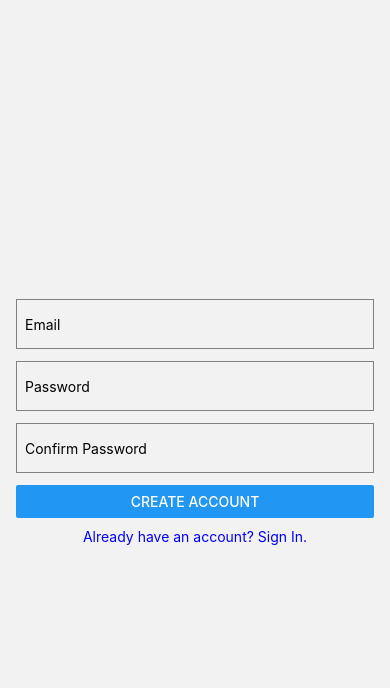
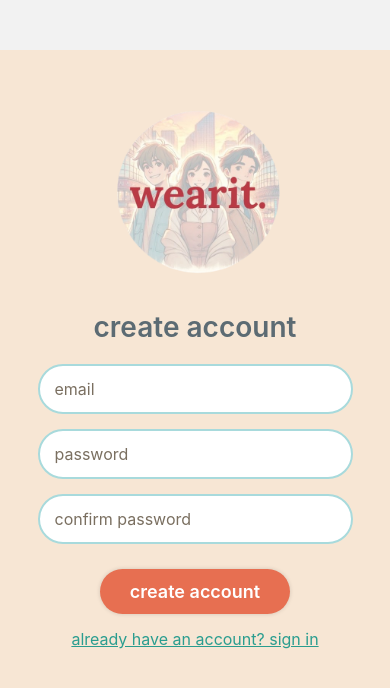
Before and after one commit to athiraponneth/HooHacks25, a React Native app: screen /CreateAccount in a window 390 px wide. Shown: the top 688 px of the page. Built offline with nearby package versions, Linux system fonts and the light colour scheme; no server answers.

Commit message:
create account styling

```diff
--- a/CreateAccountScreen.js
+++ b/CreateAccountScreen.js
@@ -1,7 +1,8 @@
 import React, { useState } from 'react';
-import { View, TextInput, Button, Text, StyleSheet, Alert } from 'react-native';
+import { View, TextInput, Text, StyleSheet, Alert, Image, TouchableOpacity } from 'react-native';
 import { auth } from './firebaseConfig';
 import { createUserWithEmailAndPassword } from 'firebase/auth';
+import logo from './assets/logo.png';
 
 export default function CreateAccountScreen({ navigation }) {
   const [email, setEmail] = useState('');
@@ -22,7 +23,7 @@ export default function CreateAccountScreen({ navigation }) {
     try {
       const userCredential = await createUserWithEmailAndPassword(auth, email, password);
       Alert.alert('Account Created', `Welcome ${userCredential.user.email}`);
-      navigation.navigate('GenerateAvatar'); // Navigate back to SignIn screen after account creation
+      navigation.navigate('GenerateAvatarScreen');
     } catch (error) {
       switch (error.code) {
         case 'auth/invalid-email':
@@ -42,31 +43,38 @@ export default function CreateAccountScreen({ navigation }) {
 
   return (
     <View style={styles.container}>
+      <Image source={logo} style={styles.logo} resizeMode="contain" />
+      <Text style={styles.title}>create account</Text>
       <TextInput
         style={styles.input}
-        placeholder="Email"
+        placeholder="email"
+        placeholderTextColor="#7A6F60"
         keyboardType="email-address"
         value={email}
         onChangeText={setEmail}
       />
       <TextInput
         style={styles.input}
-        placeholder="Password"
+        placeholder="password"
+        placeholderTextColor="#7A6F60"
         secureTextEntry
         value={password}
         onChangeText={setPassword}
       />
       <TextInput
         style={styles.input}
-        placeholder="Confirm Password"
+        placeholder="confirm password"
+        placeholderTextColor="#7A6F60"
         secureTextEntry
         value={confirmPassword}
         onChangeText={setConfirmPassword}
       />
-      <Button title="Create Account" onPress={handleCreateAccount} />
-      <Text style={styles.link} onPress={() => navigation.navigate('SignIn')}>
-        Already have an account? Sign In.
-      </Text>
+      <TouchableOpacity style={styles.button} onPress={handleCreateAccount}>
+        <Text style={styles.buttonText}>create account</Text>
+      </TouchableOpacity>
+      <TouchableOpacity style={styles.linkButton} onPress={() => navigation.navigate('SignIn')}>
+        <Text style={styles.link}>already have an account? sign in</Text>
+      </TouchableOpacity>
     </View>
   );
 }
@@ -74,19 +82,60 @@ export default function CreateAccountScreen({ navigation }) {
 const styles = StyleSheet.create({
   container: {
     flex: 1,
-    justifyContent: 'center',
-    padding: 16,
+    justifyContent: 'flex-start',
+    alignItems: 'center',
+    backgroundColor: '#F7E6D4',
+    padding: 20,
+    marginTop: 50,
+  },
+  logo: {
+    width: 200,
+    height: 200,
+    marginBottom: 20,
+    marginTop: 20,
+  },
+  title: {
+    fontSize: 28,
+    color: '#5C6B73',
+    marginBottom: 20,
+    fontWeight: '600',
   },
   input: {
+    width: '90%',
     height: 50,
-    borderColor: 'gray',
-    borderWidth: 1,
-    marginBottom: 12,
-    paddingLeft: 8,
+    borderColor: '#A8DADC',
+    backgroundColor: '#FFFFFF',
+    borderWidth: 2,
+    borderRadius: 25,
+    paddingLeft: 15,
+    marginBottom: 15,
+    fontSize: 16,
+    color: '#457B9D',
+  },
+  button: {
+    backgroundColor: '#E76F51',
+    paddingVertical: 12,
+    paddingHorizontal: 30,
+    borderRadius: 25,
+    shadowColor: '#000',
+    shadowOpacity: 0.15,
+    shadowRadius: 4,
+    elevation: 5,
+    marginTop: 10,
+    alignItems: 'center',
+  },
+  buttonText: {
+    color: '#FFFFFF',
+    fontSize: 18,
+    fontWeight: '600',
+  },
+  linkButton: {
+    marginTop: 15,
   },
   link: {
-    color: 'blue',
-    marginTop: 10,
+    color: '#2A9D8F',
+    fontSize: 16,
+    textDecorationLine: 'underline',
     textAlign: 'center',
   },
 });
```
Also changed, not shown: 64 other files (tests, documents, lock files or other folders).
